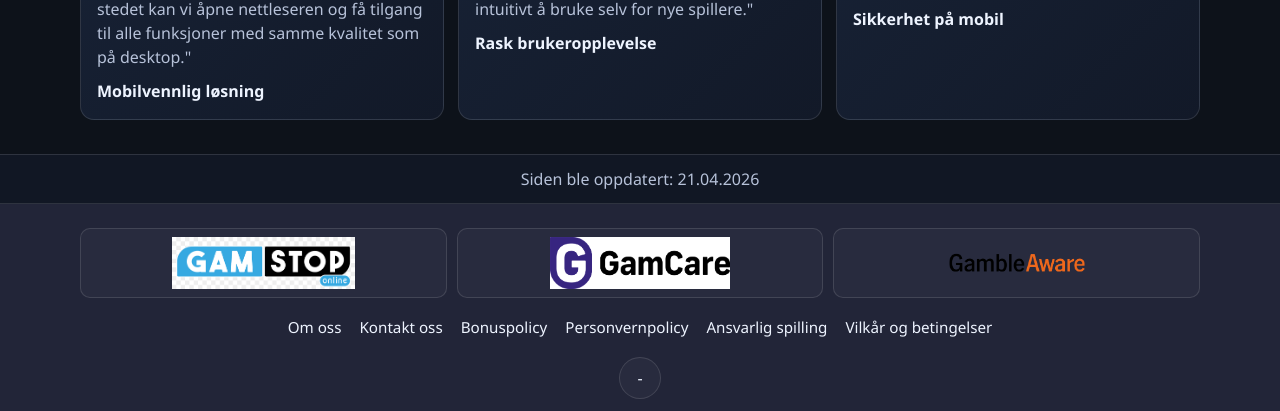
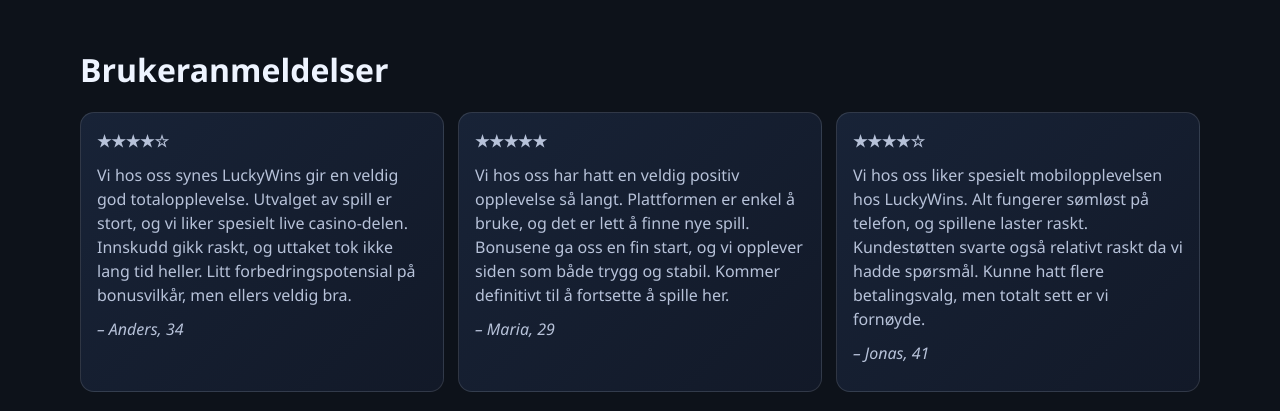
Before and after one commit to danilmarsu-oss/luckywins-casino-site, a plain HTML site: page index.html in a window 1280 px wide. Shown: the part 7929-8340 px from the top of the page. Drawn offline with Linux system fonts and the light colour scheme.

Commit message:
Update reviews content and move Lucky Wins app text into main content

```diff
--- a/index.html
+++ b/index.html
@@ -391,6 +391,24 @@
             </table>
           </div>
 
+          <h2>Lucky Wins app</h2>
+          <p>
+            Vi hos oss ser at Lucky Wins tilbyr en mobilvennlig løsning som gjør det enkelt for oss å spille hvor som helst
+            og når som helst. Plattformen er optimalisert for både smarttelefoner og nettbrett, noe som betyr at vi ikke
+            nødvendigvis trenger å laste ned en egen app for å få en god opplevelse. I stedet kan vi åpne nettleseren og få
+            tilgang til alle funksjoner med samme kvalitet som på desktop.
+          </p>
+          <p>
+            Hos luckywins får vi en rask og responsiv brukeropplevelse, der menyer, spill og betalinger fungerer sømløst på
+            mindre skjermer. Vi hos oss kan enkelt navigere mellom spilleautomater, live casino og kampanjer uten
+            forsinkelser. Designet er tilpasset berøring, noe som gjør det intuitivt å bruke selv for nye spillere.
+          </p>
+          <p>
+            Vi hos oss setter også pris på at sikkerheten opprettholdes fullt ut på mobil, med kryptering og trygge
+            betalingsløsninger. Enten vi spiller hjemme eller på farten, gir casino luckywins oss fleksibilitet og tilgang til
+            hele spillutvalget direkte i lomma.
+          </p>
+
           <h2>Sikkerhet hos LuckyWins Casino</h2>
           <p>
             Vi hos oss legger stor vekt på sikkerhet når vi velger hvor vi spiller, og LuckyWins Casino tilbyr flere tiltak
@@ -475,32 +493,40 @@
 
       <section class="reviews-section">
         <div class="container">
-          <h2>Lucky Wins app</h2>
+          <h2>Brukeranmeldelser</h2>
           <div class="reviews-grid">
-            <article class="review-card">
+            <article class="review-card review">
               <p>
-                "Vi hos oss ser at Lucky Wins tilbyr en mobilvennlig løsning som gjør det enkelt for oss å spille hvor som
-                helst og når som helst. Plattformen er optimalisert for både smarttelefoner og nettbrett, noe som betyr at vi
-                ikke nødvendigvis trenger å laste ned en egen app for å få en god opplevelse. I stedet kan vi åpne nettleseren
-                og få tilgang til alle funksjoner med samme kvalitet som på desktop."
+                <strong>★★★★☆</strong>
               </p>
-              <h3>Mobilvennlig løsning</h3>
+              <p>
+                Vi hos oss synes LuckyWins gir en veldig god totalopplevelse. Utvalget av spill er stort, og vi liker spesielt
+                live casino-delen. Innskudd gikk raskt, og uttaket tok ikke lang tid heller. Litt forbedringspotensial på
+                bonusvilkår, men ellers veldig bra.
+              </p>
+              <p><em>– Anders, 34</em></p>
             </article>
-            <article class="review-card">
+            <article class="review-card review">
               <p>
-                "Hos luckywins får vi en rask og responsiv brukeropplevelse, der menyer, spill og betalinger fungerer sømløst
-                på mindre skjermer. Vi hos oss kan enkelt navigere mellom spilleautomater, live casino og kampanjer uten
-                forsinkelser. Designet er tilpasset berøring, noe som gjør det intuitivt å bruke selv for nye spillere."
+                <strong>★★★★★</strong>
               </p>
-              <h3>Rask brukeropplevelse</h3>
+              <p>
+                Vi hos oss har hatt en veldig positiv opplevelse så langt. Plattformen er enkel å bruke, og det er lett å
+                finne nye spill. Bonusene ga oss en fin start, og vi opplever siden som både trygg og stabil. Kommer
+                definitivt til å fortsette å spille her.
+              </p>
+              <p><em>– Maria, 29</em></p>
             </article>
-            <article class="review-card">
+            <article class="review-card review">
               <p>
-                "Vi hos oss setter også pris på at sikkerheten opprettholdes fullt ut på mobil, med kryptering og trygge
-                betalingsløsninger. Enten vi spiller hjemme eller på farten, gir casino luckywins oss fleksibilitet og tilgang
-                til hele spillutvalget direkte i lomma."
+                <strong>★★★★☆</strong>
               </p>
-              <h3>Sikkerhet på mobil</h3>
+              <p>
+                Vi hos oss liker spesielt mobilopplevelsen hos LuckyWins. Alt fungerer sømløst på telefon, og spillene laster
+                raskt. Kundestøtten svarte også relativt raskt da vi hadde spørsmål. Kunne hatt flere betalingsvalg, men
+                totalt sett er vi fornøyde.
+              </p>
+              <p><em>– Jonas, 41</em></p>
             </article>
           </div>
         </div>
```
